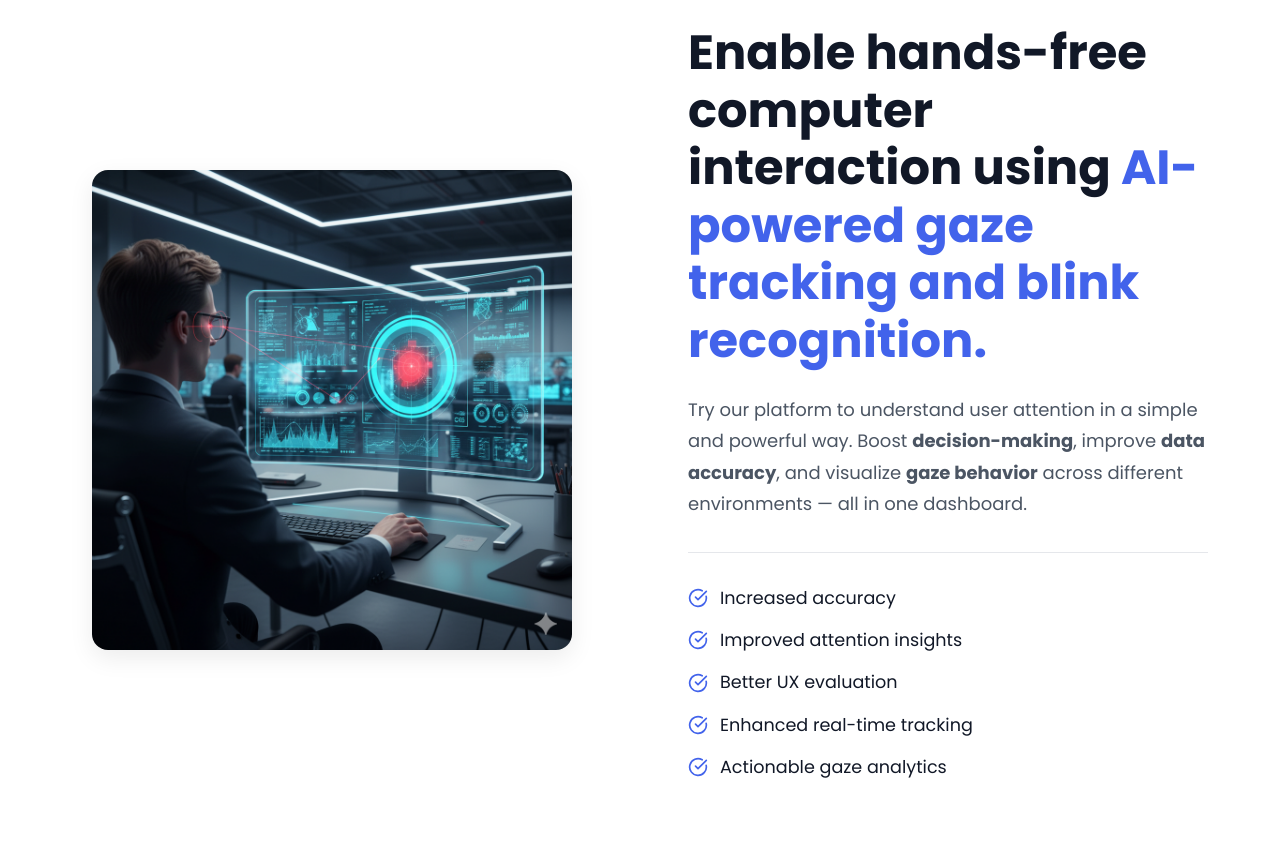
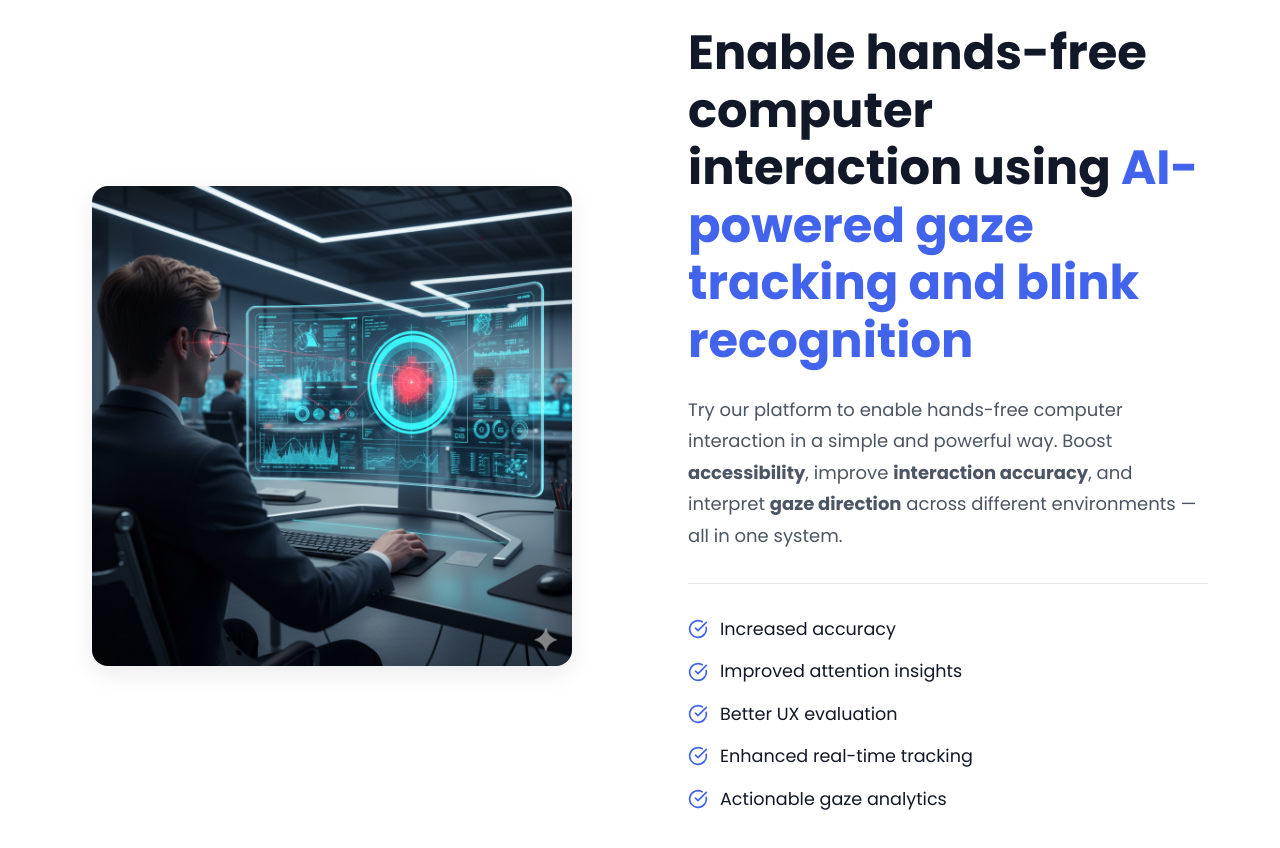
Before and after one commit to MoraisMNS/gaze-tracking-webapp-frontend, a React (Vite) app: page / in a window 1280 px wide. Shown: the part 880-1728 px from the top of the page. Built offline with nearby package versions, Linux system fonts and the light colour scheme.

Commit message:
Change the Feature section

```diff
--- a/src/components/FeatureSection.jsx
+++ b/src/components/FeatureSection.jsx
@@ -20,16 +20,16 @@ function FeatureSection() {
         <div className="feature-text">
           <h2 className="feature-title">
             Enable hands-free computer interaction using{" "}
-            <span className="highlight">AI-powered gaze tracking and blink recognition.</span>
+            <span className="highlight">AI-powered gaze tracking and blink recognition</span>
           </h2>
 
           <p className="feature-description">
-            Try our platform to understand user attention in a simple and
-            powerful way. Boost{" "}
-            <strong>decision-making</strong>, improve{" "}
-            <strong>data accuracy</strong>, and visualize{" "}
-            <strong>gaze behavior</strong> across different environments — all
-            in one dashboard.
+              Try our platform to enable hands-free computer interaction in a simple and
+              powerful way. Boost{" "}
+              <strong>accessibility</strong>, improve{" "}
+              <strong>interaction accuracy</strong>, and interpret{" "}
+              <strong>gaze direction</strong> across different environments — all
+              in one system.
           </p>
 
           <hr className="feature-divider" />
```
